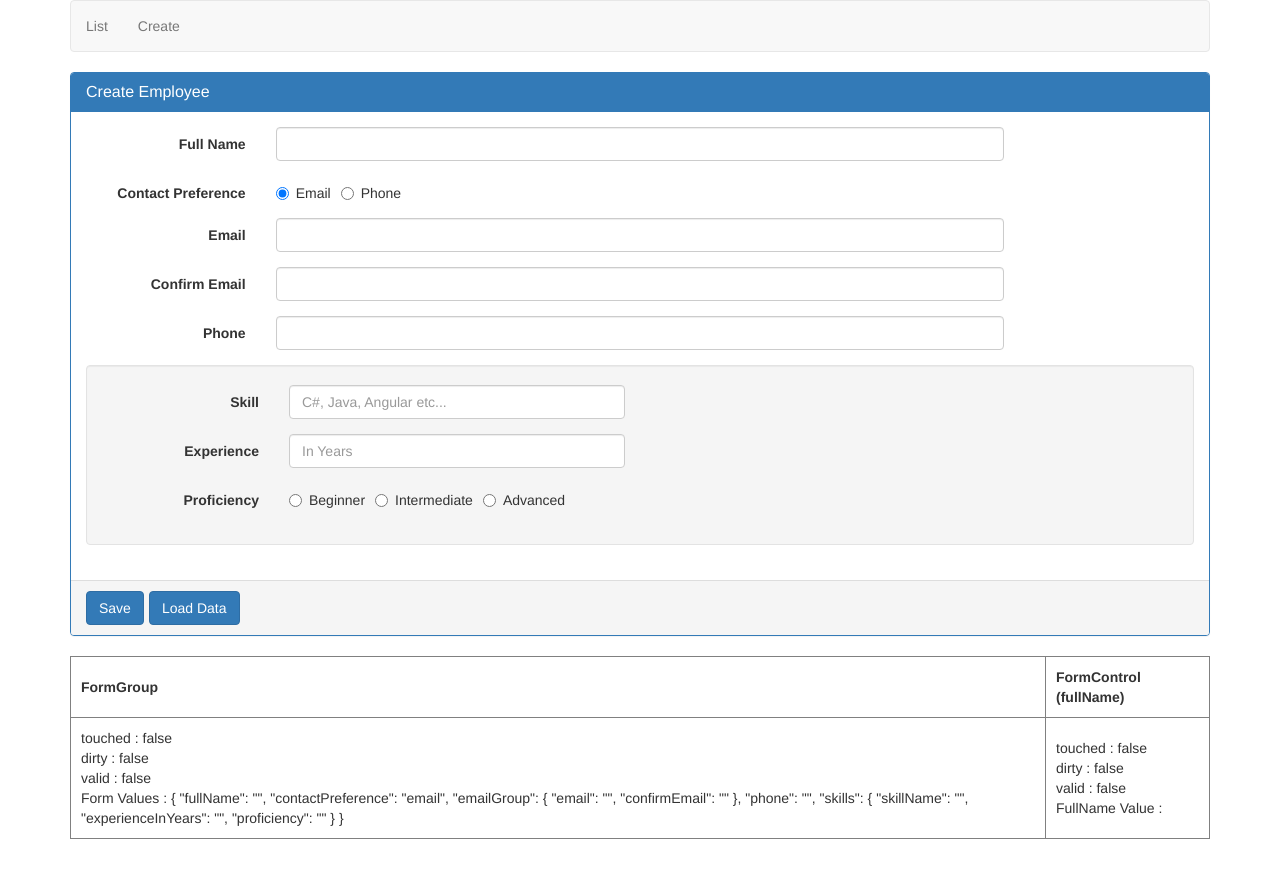
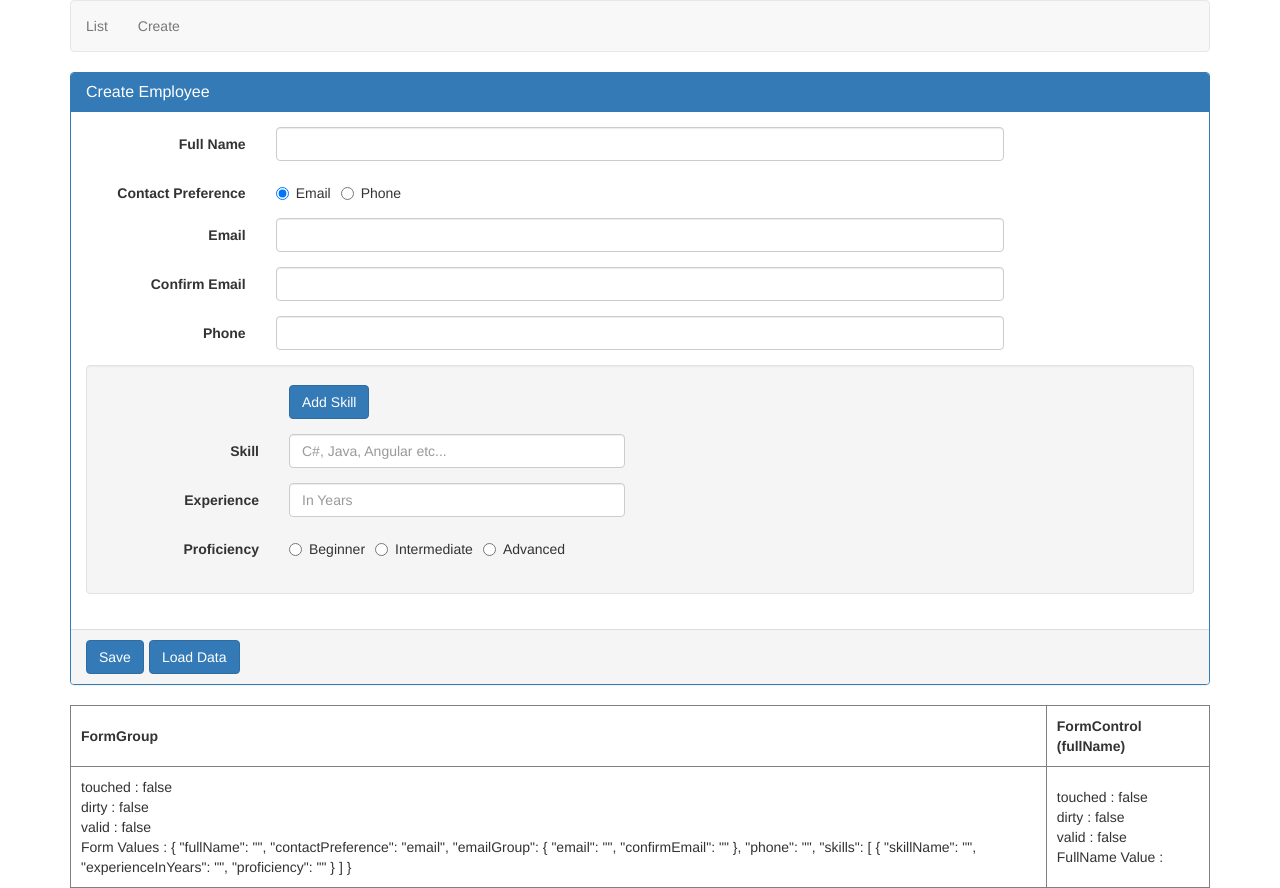
Before and after one commit to kaushiks90/AngularReactiveForms, an Angular app: page /create in a window 1280 px wide. Before the commit the page ends 839 px from the top, so only its background shows below. Built offline with nearby package versions, Linux system fonts and the light colour scheme.

Commit message:
Video 20 and 21 "generating FormGroups and FormControls dynamically at runtime. "

```diff
--- a/src/app/employee/create-employee.component.html
+++ b/src/app/employee/create-employee.component.html
@@ -67,7 +67,16 @@
 
 
       <div class="well">
-        <div formGroupName="skills">
+        <div class="form-group">
+          <div class="col-md-offset-2 col-md-4">
+            <button type="button" class="btn btn-primary" (click)="addSkillButtonClick()">
+              Add Skill
+            </button>
+          </div>
+        </div>
+        <div formArrayName="skills" *ngFor="let skill of employeeForm.get('skills').controls; let i = index">
+          <div [formGroupName]="i">
+
 
             <div class="form-group" [ngClass]="{'has-error': formErrors.skillName}">
               <label class="col-sm-2 control-label" for="skillName">
@@ -117,7 +126,7 @@
             </div>
 
           </div>
-
+        </div>
 
 
       </div>
--- a/src/app/employee/create-employee.component.ts
+++ b/src/app/employee/create-employee.component.ts
@@ -1,5 +1,10 @@
 import { Component, OnInit } from "@angular/core";
-import { FormGroup, FormControl, AbstractControl } from "@angular/forms";
+import {
+  FormGroup,
+  FormControl,
+  AbstractControl,
+  FormArray,
+} from "@angular/forms";
 import { FormBuilder, Validators } from "@angular/forms";
 import { CustomValidators } from "../shared/custom.validators";
 @Component({
@@ -76,11 +81,7 @@ export class CreateEmployeeComponent implements OnInit {
         { validator: this.matchEmails }
       ),
       phone: [""],
-      skills: this.fb.group({
-        skillName: ["", Validators.required],
-        experienceInYears: ["", Validators.required],
-        proficiency: ["", Validators.required],
-      }),
+      skills: this.fb.array([this.addSkillFormGroup()]),
     });
 
     this.employeeForm
@@ -92,6 +93,18 @@ export class CreateEmployeeComponent implements OnInit {
     this.employeeForm.valueChanges.subscribe((data) => {
       this.logValidationErrors(this.employeeForm);
     });
+  }
+
+  addSkillFormGroup(): FormGroup {
+    return this.fb.group({
+      skillName: ["", Validators.required],
+      experienceInYears: ["", Validators.required],
+      proficiency: ["", Validators.required],
+    });
+  }
+
+  addSkillButtonClick(): void {
+    (<FormArray>this.employeeForm.get("skills")).push(this.addSkillFormGroup());
   }
 
   logValidationErrors(group: FormGroup = this.employeeForm): void {
```
Lines whose indentation alone changed are shown as unchanged.
